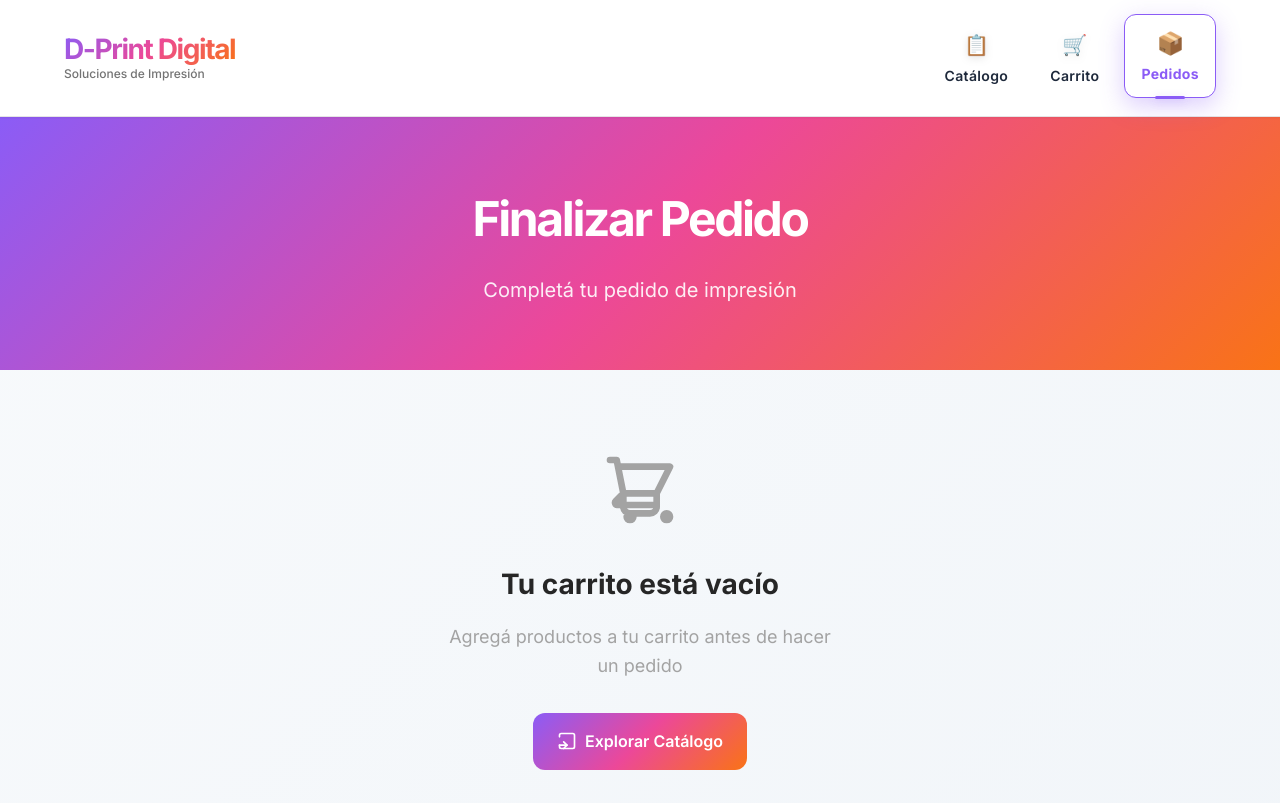
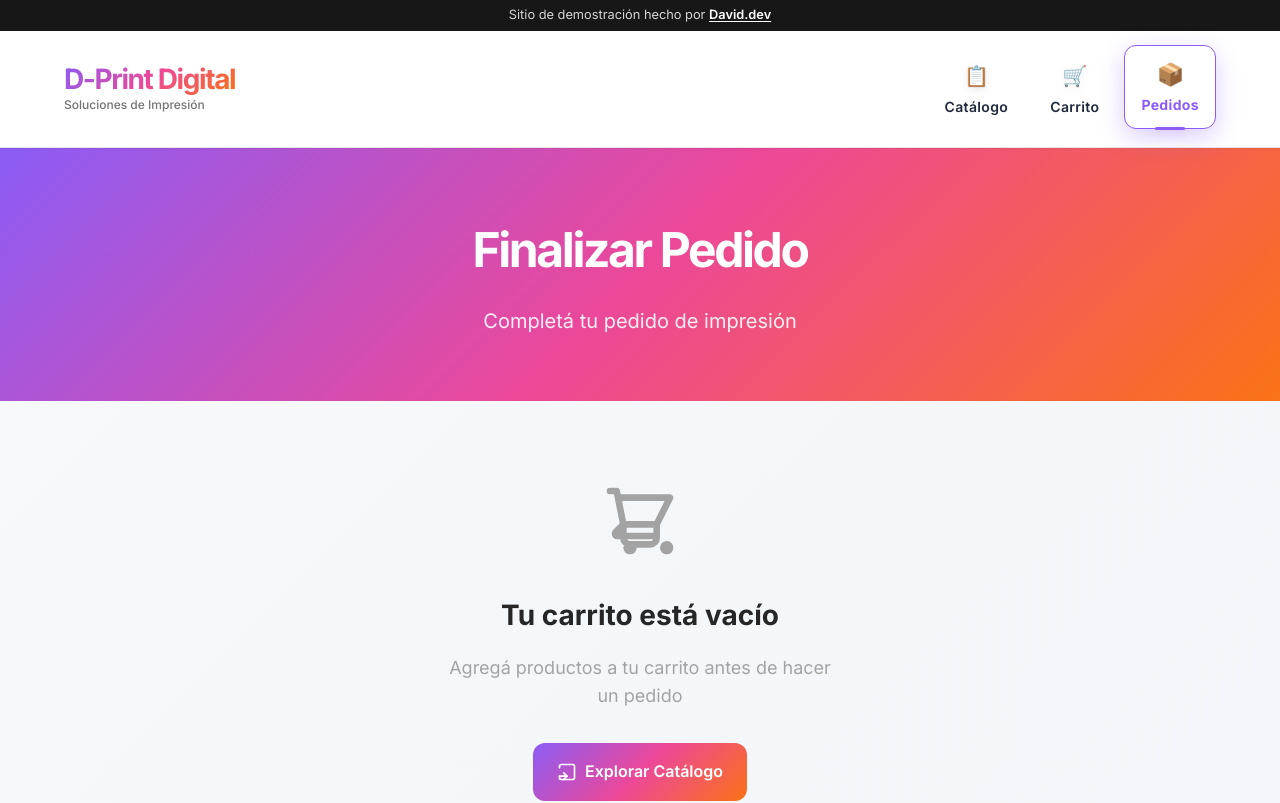
Before and after one commit to DavidSaboredo/Grafica-Dani, a Next.js app: page /pedido in a window 1280 px wide. Shown: the top 803 px of the page. Built offline with nearby package versions, Linux system fonts and the light colour scheme.

Commit message:
Franja de sitio de demostración y arreglo de desborde horizontal
Aviso discreto arriba con link a David.dev. El hero usa 100vw y en escritorio aparecía una barra horizontal: se recorta con overflow-x: clip.

```diff
--- a/src/app/globals.css
+++ b/src/app/globals.css
@@ -52,6 +52,8 @@ body {
   background: var(--gradient-subtle);
   color: var(--neutral-800);
   line-height: 1.6;
+  /* El hero usa 100vw, que en escritorio incluye la barra de desplazamiento */
+  overflow-x: clip;
 }
 
 /* Header optimizado */
@@ -2286,6 +2288,33 @@ svg.btn-icon {
   }
 }
 
+/* ===== Demo del portfolio ===== */
+.demo-franja {
+  background: var(--neutral-900);
+  color: var(--neutral-300);
+  font-size: 0.8rem;
+  line-height: 1.4;
+  text-align: center;
+  padding: 0.4rem 1rem;
+}
+
+.demo-franja a {
+  color: white;
+  font-weight: 600;
+  text-decoration: underline;
+  text-underline-offset: 2px;
+}
+
+.demo-franja a:hover {
+  color: #C4B5FD;
+}
+
+.demo-aviso-pedido {
+  font-size: 0.9rem;
+  color: var(--neutral-500);
+  margin-top: -1.25rem;
+}
+
 /* Botón "Salir" del panel con el mismo estilo que los links del menú */
 .nav-button {
   font: inherit;
--- a/src/app/layout.tsx
+++ b/src/app/layout.tsx
@@ -27,6 +27,14 @@ export default function RootLayout({
   return (
     <html lang="es">
       <body className={inter.className}>
+        {/* Este sitio es una demo del portfolio: se aclara arriba de todo */}
+        <div className="demo-franja" role="note">
+          Sitio de demostración hecho por{' '}
+          <a href="https://david-dev-ar.vercel.app/#demos" target="_blank" rel="noopener">
+            David.dev
+          </a>
+        </div>
+
         {/* Header optimizado */}
         <header className="header-optimized">
           <div className="container mx-auto px-6 py-4">
```
